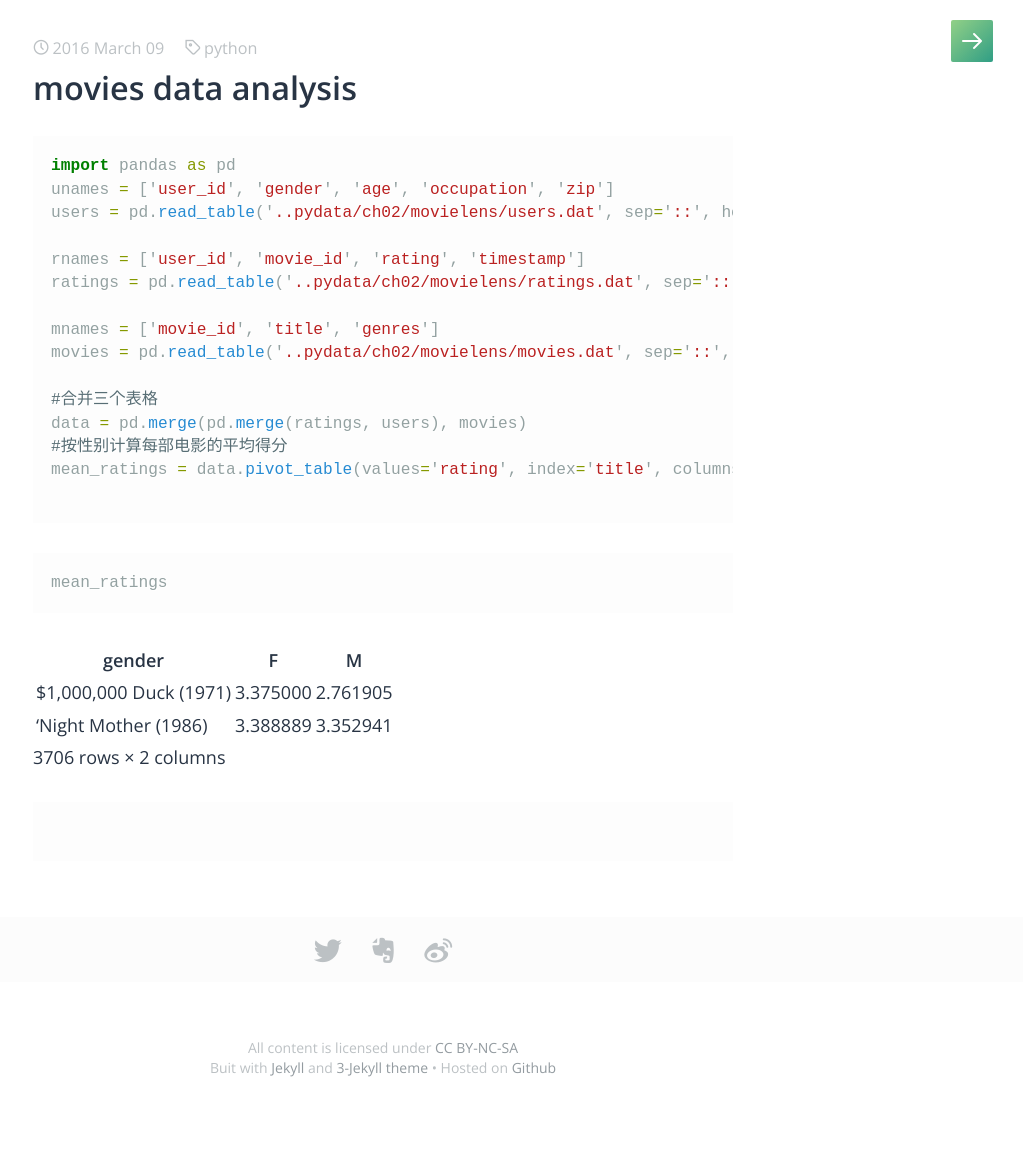
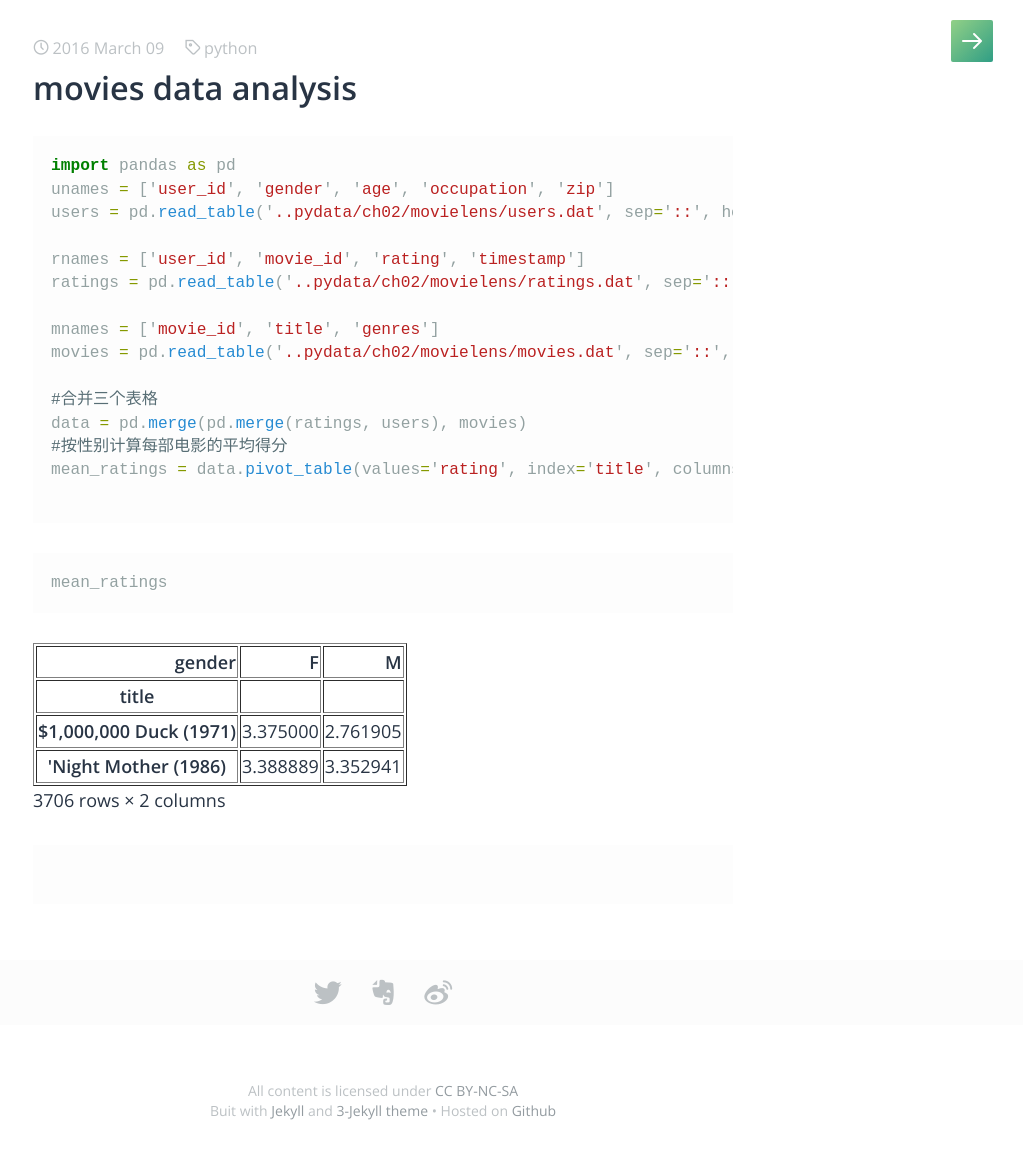
Before and after one commit to yuemma/yuemma.github.io, a Jekyll site: the page built from _posts/python/2016-03-09-movies data.md, in a window 1280 px wide. Shown: the whole page, without its empty margins (257-1280 px from the left). Built offline with Jekyll 4.4.1, drawn with Linux system fonts in a browser that asks for light colours; some web fonts are replaced; comment, search, counter and statistics services are not loaded.

````diff
--- a/_posts/python/2016-03-09-movies data.md
+++ b/_posts/python/2016-03-09-movies data.md
@@ -31,12 +31,39 @@ mean_ratings
 ```
 
 
-|gender| F | M |
-|-------|---|----|
-|$1,000,000 Duck (1971)|3.375000 | 2.761905 |
-|'Night Mother (1986)|3.388889 | 3.352941 |
 
-3706 rows × 2 columns
+
+<div>
+<table border="1" class="dataframe">
+  <thead>
+    <tr style="text-align: right;">
+      <th>gender</th>
+      <th>F</th>
+      <th>M</th>
+    </tr>
+    <tr>
+      <th>title</th>
+      <th></th>
+      <th></th>
+    </tr>
+  </thead>
+  <tbody>
+    <tr>
+      <th>$1,000,000 Duck (1971)</th>
+      <td>3.375000</td>
+      <td>2.761905</td>
+    </tr>
+    <tr>
+      <th>'Night Mother (1986)</th>
+      <td>3.388889</td>
+      <td>3.352941</td>
+    </tr>
+  </tbody>
+</table>
+<p>3706 rows × 2 columns</p>
+</div>
+
+
 
 
 ```python
````
Also changed, not shown: _posts/python/2016-03-02-install ipython notebook to run python code.md (added, +49 -0 lines), assets/postImg/2016-03-02-A01.png (added), assets/postImg/2016-03-02-A02.png (added), assets/postImg/2016-03-02-A03.png (added), assets/postImg/2016-03-02-A04.png (added).
